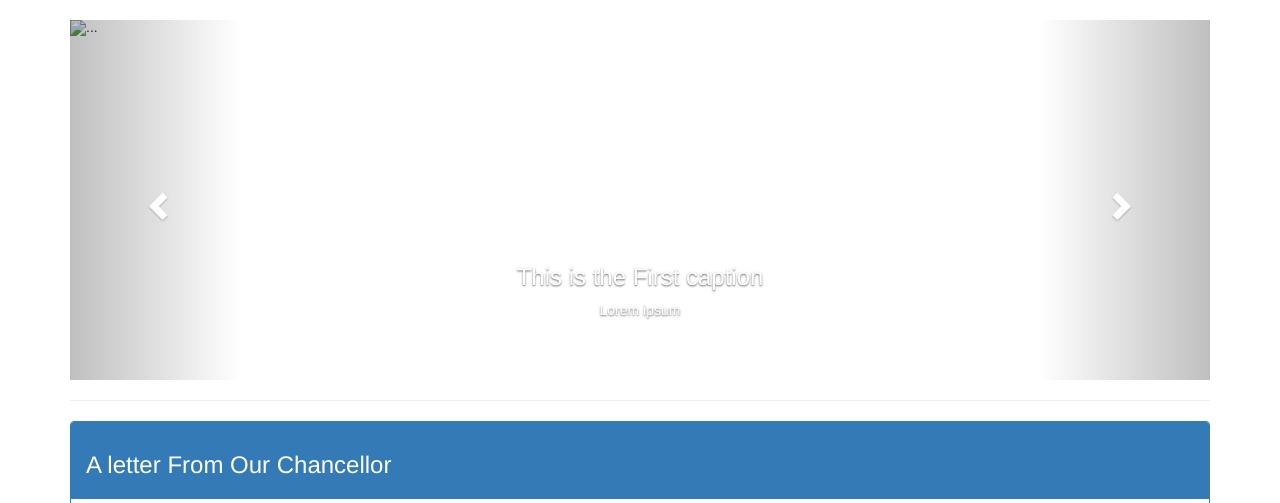
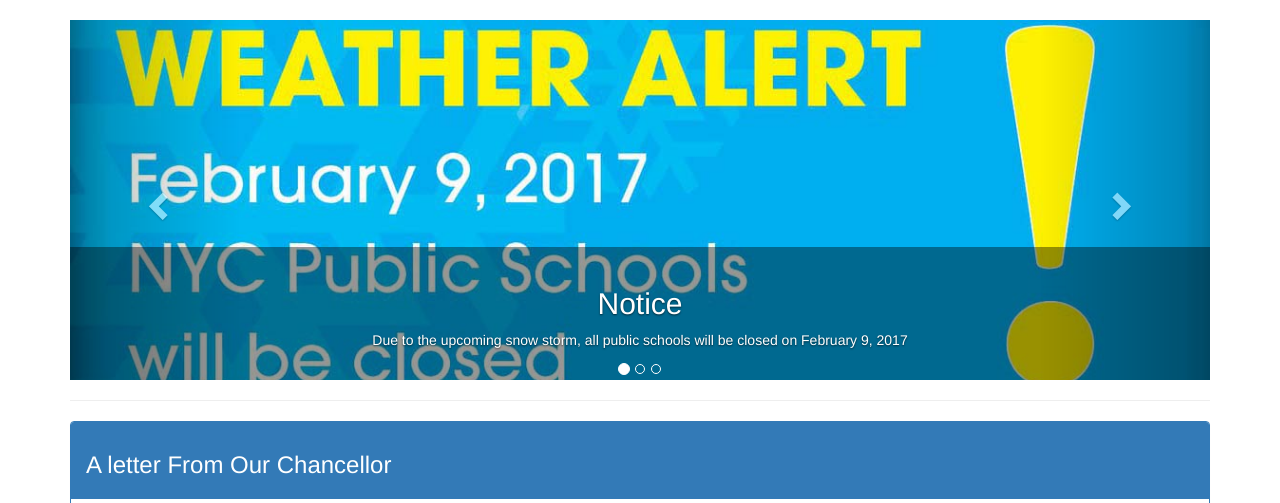
Before and after one commit to Nickt525/pinterested, a Rails app: page / in a window 1280 px wide. Shown: the part 52-555 px from the top of the page. Run offline with Rails 7, Linux system fonts and the light colour scheme; style sheets or scripts are compiled from the project's sources; some libraries are stand-ins or nearby versions.

Commit message:
temp site update

```diff
--- a/app/assets/stylesheets/bootstraply.scss
+++ b/app/assets/stylesheets/bootstraply.scss
@@ -14,3 +14,38 @@
     height: 360px;
     /* width: 970px; */
 }
+
+.carousel-caption
+{
+	position: absolute;
+	right: 0;
+	bottom: 0;
+	left: 0;
+	z-index: 10;
+	padding-top: 20px;
+	padding-bottom: 20px;
+	text-align: center;
+	background: rgba(0,0,0,0.4);
+}
+
+.carousel-indicators
+{
+	bottom: -10px;
+}
+.carousel-indicators li
+{
+	display: inline-block;
+	width: 10px;
+	height: 10px;
+	margin: 1px;
+	text-indent: -999px;
+	cursor: pointer;
+
+	border-radius: 50%;
+}
+.carousel-indicators .active
+{
+	width: 12px;
+	height: 12px;
+	margin: 0;
+}
--- a/app/views/home/index.html.erb
+++ b/app/views/home/index.html.erb
@@ -9,31 +9,31 @@
   <!-- Wrapper for slides -->
   <div class="carousel-inner" role="listbox">
     <div class="item active">
-      <img src="" alt="...">
+      <img src="/assets/warning.jpg" alt="...">
       <div class="carousel-caption">
-        <h3>This is the First caption</h3>
-        <p>Lorem ipsum</p>
+        <h2>Notice</h2>
+        <p>Due to the upcoming snow storm, all public schools will be closed on February 9, 2017</p>
       </div>
     </div>
 
 
     <div class="item">
       <div class="slider-size">
-        <img src="assets/nycdoe.jpg" alt="...">
+        <img src="/assets/nycdoe.jpg" alt="...">
       </div>
         <div class="carousel-caption">
-          <h3>This is the Second caption</h3>
-          <p>Lorem ipsum</p>
+          <h2>This is the Second caption</h2>
+          <p>Details regarding slide 2</p>
         </div>
 
     </div>
 
 
      <div class="item">
-      <img src="https://media.wsls.com/photo/2015/08/28/stock_school_bus_stop_sign_9320262_ver1.0_1280_720.jpg" alt="...">
+      <img src="/assets/bus1.jpg" alt="...">
       <div class="carousel-caption">
-        <h3>This is the Third caption</h3>
-        <p>Lorem ipsum</p>
+        <h2>Important announcement regarding public busses</h2>
+        <p>Details regarding slide 3</p>
       </div>
     </div>
   </div>
```
Also changed, not shown: app/assets/images/bus.jpg (added), app/assets/images/bus1.jpg (added), app/assets/images/summer.jpg (added), app/assets/images/warning.jpg (added).
